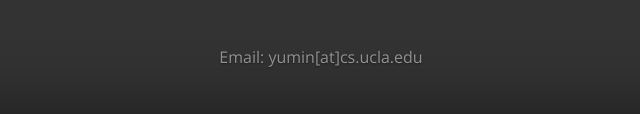
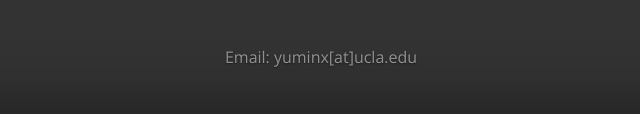
Before and after one commit to Stumble/homepage, a plain HTML site: page index.html in a window 1280 px wide. Shown: the part 2690-2804 px from the top of the page, 319-959 px from the left. Drawn offline with nearby package versions, Linux system fonts and the light colour scheme; a script that the page names is missing.

Commit message:
update email

```diff
--- a/index.html
+++ b/index.html
@@ -344,7 +344,7 @@
 
           <div class="mastfoot">
             <div class="inner">
-              <p>Email: yumin[at]cs.ucla.edu</p>
+              <p>Email: yuminx[at]ucla.edu</p>
             </div>
           </div>
 
```
